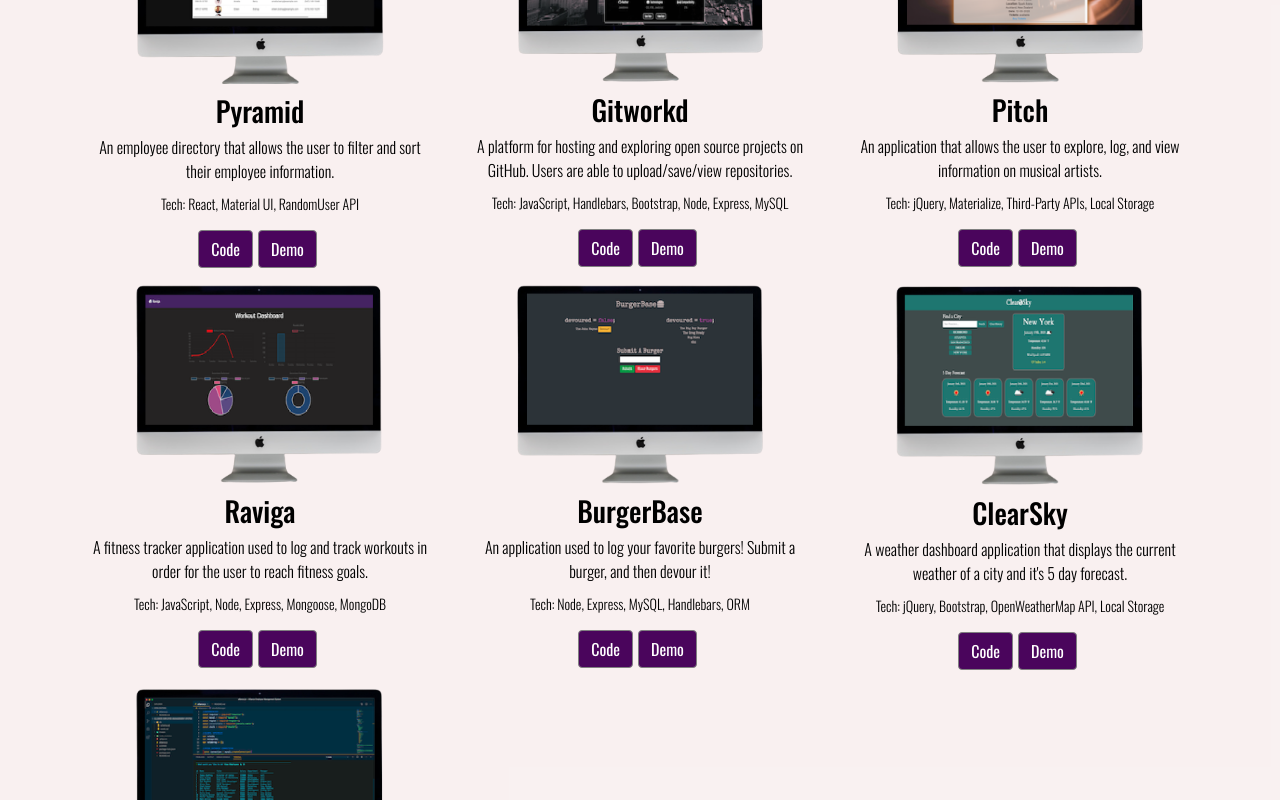
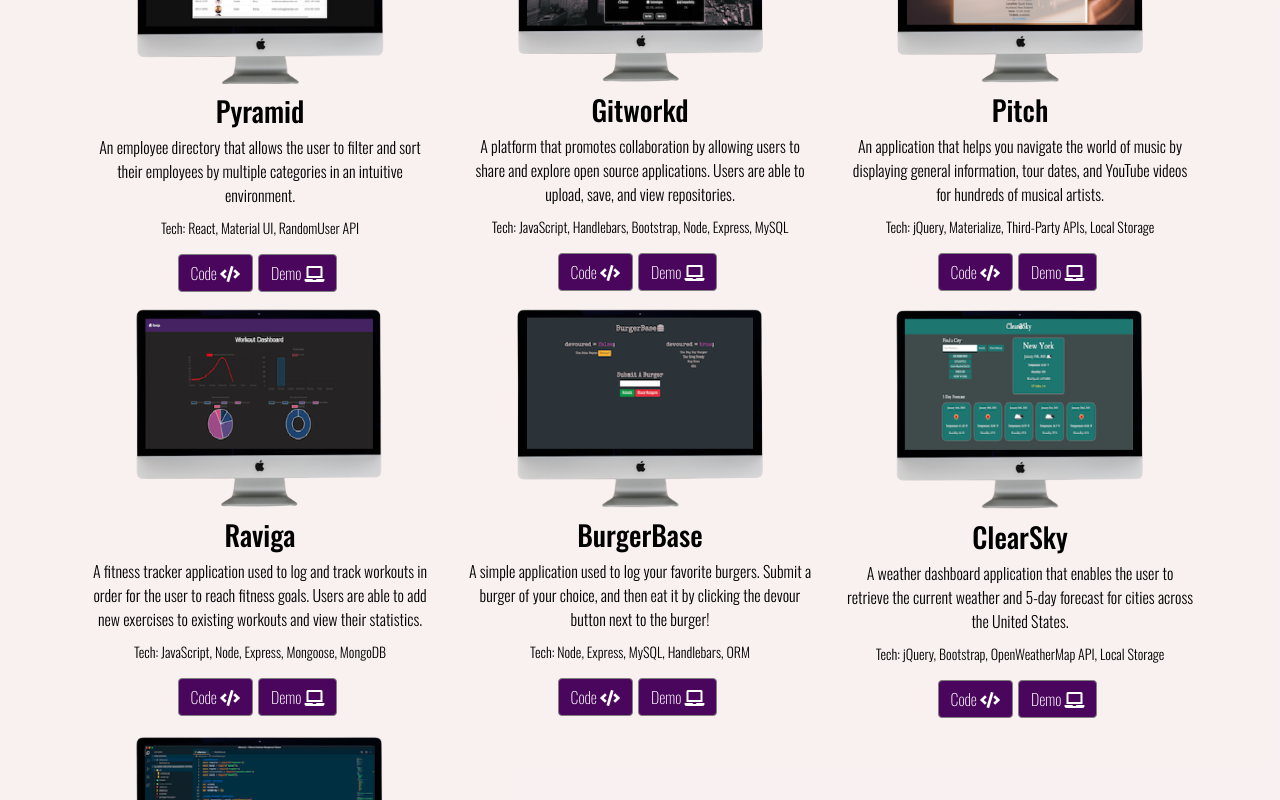
Before and after one commit to twkirkpatrick/react-portfolio, a React (Create React App) app: page / in a window 1280 px wide. Shown: the part 1520-2320 px from the top of the page. Built offline with nearby package versions, Linux system fonts and the light colour scheme.

Commit message:
fixing some minor responsiveness issues and styling

```diff
--- a/src/App.css
+++ b/src/App.css
@@ -1,8 +1,10 @@
 @import url("https://fonts.googleapis.com/css2?family=Alfa+Slab+One&display=swap");
 @import url("https://fonts.googleapis.com/css2?family=Oswald:wght@200;300;400;500&display=swap");
+@import url("https://fonts.googleapis.com/css2?family=Red+Hat+Display:ital,wght@0,400;0,500;0,700;0,900;1,400;1,500;1,700;1,900&display=swap");
 
 html {
   scroll-behavior: smooth;
+  -webkit-overflow-scrolling: touch;
 }
 
 #landing {
@@ -56,6 +58,7 @@ html {
   font-size: 3rem;
   margin-top: 26rem;
   font-family: "Alfa Slab One", cursive;
+  letter-spacing: 1px;
 }
 
 .heading {
@@ -97,6 +100,7 @@ a.navbar-brand:hover {
   background-color: rgb(74, 5, 92);
   border: 1px solid grey !important;
   font-family: "Oswald", sans-serif;
+  font-weight: 200;
   margin-right: 5px;
 }
 
@@ -151,6 +155,19 @@ a.navbar-brand:hover {
 @media only screen and (max-width: 500px) {
   .name {
     font-size: 2rem;
-    margin-top: 20rem;
+    margin-top: 17rem;
+  }
+  a.navbar-brand {
+    margin-left: 0px !important;
+  }
+  .react-icon {
+    margin-left: 50px;
+  }
+  .node-icon {
+    margin-left: 50px;
+  }
+
+  .heading {
+    text-align: center;
   }
 }
--- a/src/components/About.js
+++ b/src/components/About.js
@@ -30,8 +30,11 @@ const About = () => {
               style={{ width: "150px" }}
             />
             <Image src="/img/express.svg" className="tech-img" />
-            <Image src="/img/reactjs-icon.svg" className="tech-img" />
-            <Image src="/img/node.svg" className="tech-img" />
+            <Image
+              src="/img/reactjs-icon.svg"
+              className="tech-img react-icon"
+            />
+            <Image src="/img/node.svg" className="tech-img node-icon" />
           </Col>
         </Row>
       </Container>
--- a/src/components/ArticleItem.js
+++ b/src/components/ArticleItem.js
@@ -6,7 +6,7 @@ const ArticleItem = ({ title, url, date }) => {
     <div>
       <Col className="articles-type">
         {/* <h6 style={{ marginTop: "1rem" }}>{date}</h6> */}
-        <i class="fab fa-dev"></i>
+        <i className="fab fa-dev"></i>
         <a
           href={url}
           style={{ color: "black", textDecoration: "underline" }}
--- a/src/components/Articles.js
+++ b/src/components/Articles.js
@@ -27,24 +27,24 @@ const Articles = () => {
               CONTACT
             </h1>
             <a href="mailto:twk4491@gmail.com" target="_blank" rel="noreferrer">
-              <i class="fas fa-envelope social"></i>
+              <i className="fas fa-envelope social"></i>
             </a>
             <a
               href="https://www.linkedin.com/in/tanner-kirkpatrick-6ab95a1a9/"
               target="_blank"
               rel="noreferrer"
             >
-              <i class="fab fa-linkedin social"></i>
+              <i className="fab fa-linkedin social"></i>
             </a>
             <a
               href="https://github.com/twkirkpatrick"
               target="_blank"
               rel="noreferrer"
             >
-              <i class="fab fa-github-square social"></i>
+              <i className="fab fa-github-square social"></i>
             </a>
-            <i class="fas fa-mobile-alt social">
-              <span class="number"> (804) 305-2701</span>
+            <i className="fas fa-mobile-alt social">
+              <span className="number"> (804) 305-2701</span>
             </i>
           </Col>
         </Row>
--- a/src/components/Navigation.js
+++ b/src/components/Navigation.js
@@ -10,6 +10,7 @@ const Navigation = () => {
         fixed="top"
         expand="md"
         style={{ backgroundColor: "rgb(74, 5, 92)" }}
+        className="navbar-dark"
       >
         <Navbar.Brand href="#landing" style={{ marginLeft: "30px" }}>
           | TK |
--- a/src/components/ProjectItem.js
+++ b/src/components/ProjectItem.js
@@ -14,11 +14,11 @@ const ProjectItem = ({ title, image, description, tech, code, demo }) => {
           <p className="type">{description}</p>
           <p className="tech">Tech: {tech}</p>
           <Button className="project-btn" href={code} target="_blank">
-            Code
+            Code <i class="fas fa-code"></i>
           </Button>
           {demo && (
             <Button className="project-btn" href={demo} target="_blank">
-              Demo
+              Demo <i class="fas fa-laptop"></i>
             </Button>
           )}
         </Col>
--- a/src/projects.json
+++ b/src/projects.json
@@ -2,7 +2,7 @@
   {
     "title": "Pyramid",
     "image": "/img/pyramid.png",
-    "description": "An employee directory that allows the user to filter and sort their employee information.",
+    "description": "An employee directory that allows the user to filter and sort their employees by multiple categories in an intuitive environment.",
     "tech": "React, Material UI, RandomUser API",
     "code": "https://github.com/twkirkpatrick/pyramid-employee-directory",
     "demo": "https://zealous-lalande-9fc11c.netlify.app"
@@ -10,7 +10,7 @@
   {
     "title": "Gitworkd",
     "image": "/img/gitworkd.png",
-    "description": "A platform for hosting and exploring open source projects on GitHub. Users are able to upload/save/view repositories.",
+    "description": "A platform that promotes collaboration by allowing users to share and explore open source applications. Users are able to upload, save, and view repositories.",
     "tech": "JavaScript, Handlebars, Bootstrap, Node, Express, MySQL",
     "code": "https://github.com/twkirkpatrick/GitWorkd",
     "demo": "https://gitworkd.herokuapp.com/"
@@ -18,7 +18,7 @@
   {
     "title": "Pitch",
     "image": "/img/pitch.png",
-    "description": "An application that allows the user to explore, log, and view information on musical artists.",
+    "description": "An application that helps you navigate the world of music by displaying general information, tour dates, and YouTube videos for hundreds of musical artists.",
     "tech": "jQuery, Materialize, Third-Party APIs, Local Storage",
     "code": "https://github.com/twkirkpatrick/deep-cuts",
     "demo": "https://lucsedirae.github.io/deep-cuts/"
@@ -26,7 +26,7 @@
   {
     "title": "Raviga",
     "image": "/img/raviga.png",
-    "description": "A fitness tracker application used to log and track workouts in order for the user to reach fitness goals.",
+    "description": "A fitness tracker application used to log and track workouts in order for the user to reach fitness goals. Users are able to add new exercises to existing workouts and view their statistics.",
     "tech": "JavaScript, Node, Express, Mongoose, MongoDB",
     "code": "https://github.com/twkirkpatrick/Raviga-Fitness-Tracker",
     "demo": "https://desolate-chamber-67784.herokuapp.com/"
@@ -34,7 +34,7 @@
   {
     "title": "BurgerBase",
     "image": "/img/burger.png",
-    "description": "An application used to log your favorite burgers! Submit a burger, and then devour it!",
+    "description": "A simple application used to log your favorite burgers. Submit a burger of your choice, and then eat it by clicking the devour button next to the burger!",
     "tech": "Node, Express, MySQL, Handlebars, ORM",
     "code": "https://github.com/twkirkpatrick/BurgerBase",
     "demo": "https://warm-atoll-97032.herokuapp.com/"
@@ -42,7 +42,7 @@
   {
     "title": "ClearSky",
     "image": "/img/clearsky.png",
-    "description": "A weather dashboard application that displays the current weather of a city and it's 5 day forecast.",
+    "description": "A weather dashboard application that enables the user to retrieve the current weather and 5-day forecast for cities across the United States.",
     "tech": "jQuery, Bootstrap, OpenWeatherMap API, Local Storage",
     "code": "https://github.com/twkirkpatrick/Clear-Sky-Weather-Dashboard",
     "demo": "https://twkirkpatrick.github.io/Clear-Sky-Weather-Dashboard/"
```
